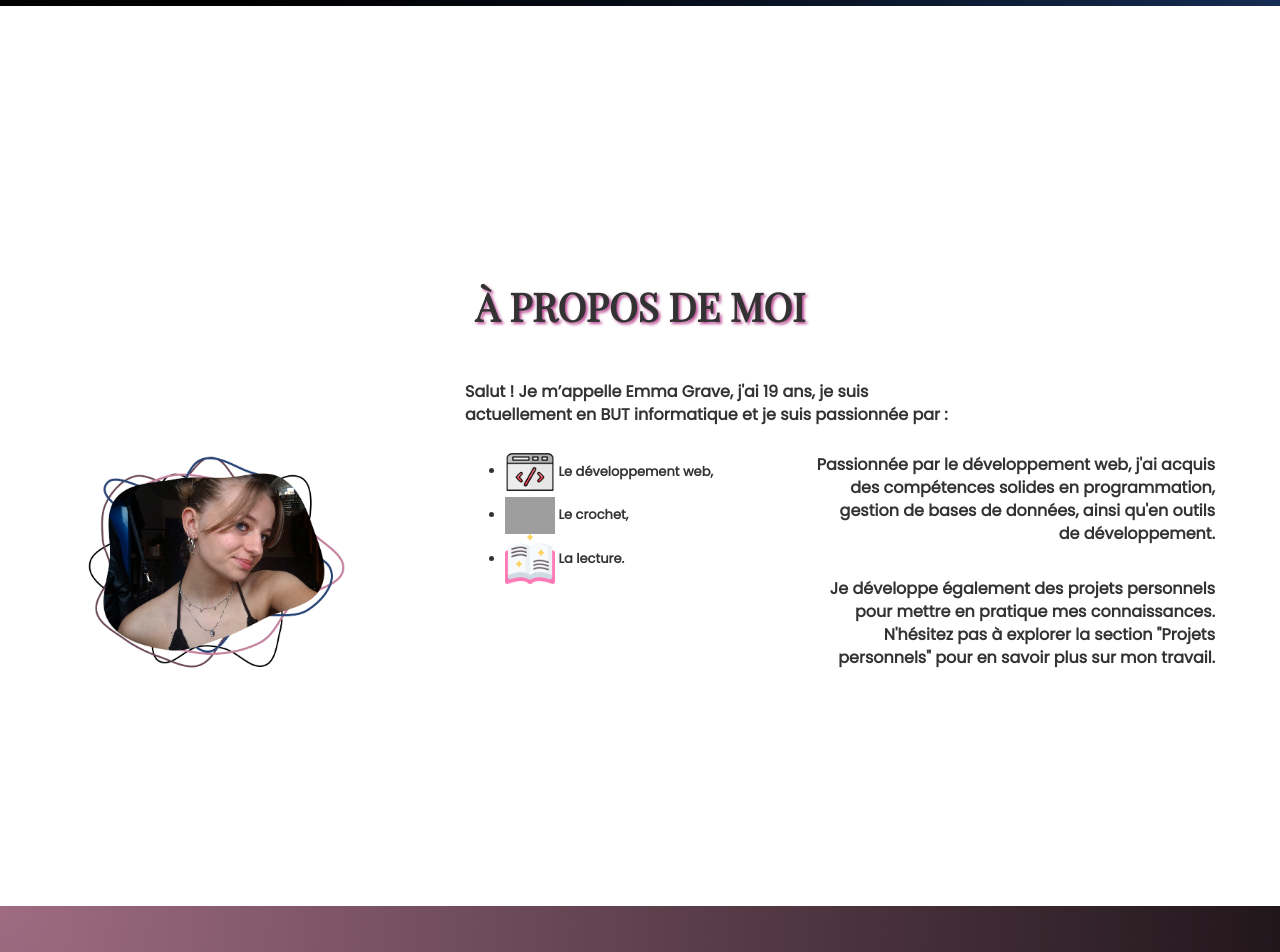
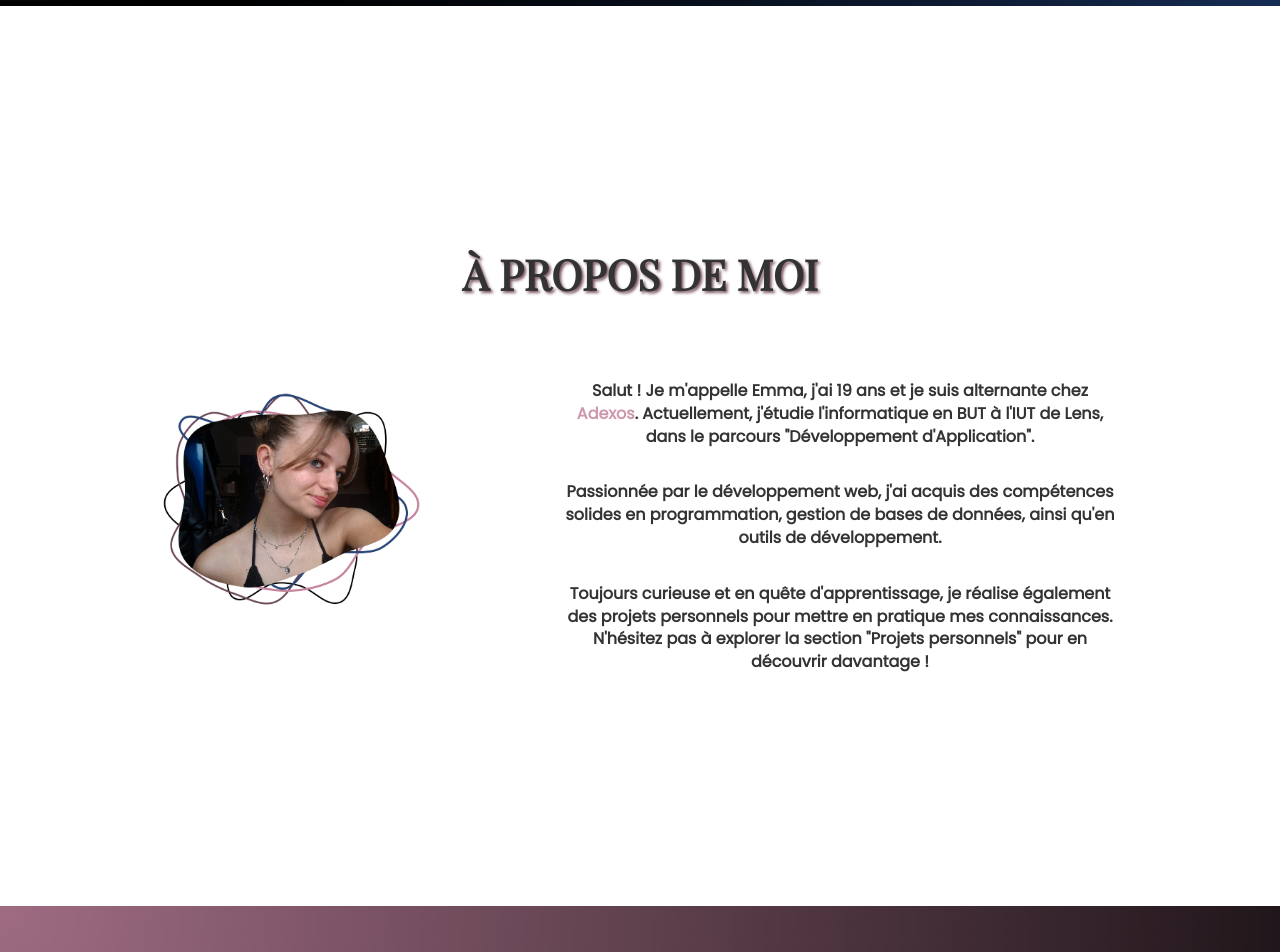
Before and after one commit to emmagrave/emmagrave.github.io, a Jekyll site: the page built from index.md, in a window 1280 px wide. Shown: the part 894-1846 px from the top of the page. Built offline with Jekyll 4.4.1, drawn with Linux system fonts in a browser that asks for light colours; grey boxes are pictures that could not be loaded.

Commit message:
update about section

```diff
--- a/_includes/about.html
+++ b/_includes/about.html
@@ -7,21 +7,17 @@
                 <img src="/img/moi.png" width="300px">
             </div>
             <div class="parts">
-                <div class="part1">
-                    <p id="about-text1">Salut ! Je m’appelle Emma Grave, j'ai 19 ans, je suis actuellement en BUT informatique et je suis passionnée par :</p>
-                    <div class="passions">
-                        <ul>
-                            <li><img src="/img/coding.png" width="50px" alt="coding" id="l1"> Le développement web,</li>
-                            <li><img src="/img/knitting-needles.png" width="50px" alt="crochet" id="l2"> Le crochet,</li>
-                            <li><img src="/img/open-book.png" width="50px" alt="lecture" id="l3"> La lecture.</li>
-                        </ul>
-                    </div>
-                </div>
-                <div class="part2">
-                    <p id="about-text2">Passionnée par le développement web, j'ai acquis des compétences solides en programmation, gestion de bases de données, ainsi qu'en outils de développement.</p>
-                    <br>
-                    <p id="about-text3">Je développe également des projets personnels pour mettre en pratique mes connaissances. N'hésitez pas à explorer la section "Projets personnels" pour en savoir plus sur mon travail.</p>
-                </div>
+                <p>Salut ! Je m'appelle Emma, j'ai 19 ans et je suis alternante chez <a href="https://www.adexos.fr/" style="color: rgb(194, 125, 154, 0.8)">Adexos</a>.
+                    Actuellement, j'étudie l'informatique en BUT à l'IUT de Lens, dans le parcours "Développement
+                    d'Application".
+                </p>
+                <br>
+                <p>Passionnée par le développement web, j'ai acquis des compétences solides en programmation, gestion
+                    de bases de données, ainsi qu'en outils de développement.</p>
+                <br>
+                <p>Toujours curieuse et en quête d'apprentissage, je réalise également des projets
+                    personnels pour mettre en pratique mes connaissances. N'hésitez pas à explorer la section "Projets
+                    personnels" pour en découvrir davantage !</p>
             </div>
         </div>
     </div>
--- a/css/landing-page.css
+++ b/css/landing-page.css
@@ -98,7 +98,7 @@ h6 {
 }
 
 .navbar-default {
-    background-color: #0a1e3f;
+    background-color: #070f1c;
 }
 
 .navbar-default .navbar-nav > li > a {
@@ -406,7 +406,7 @@ h6 {
 
 #skills h2 {
     font-size: 3em;
-    text-shadow: 2px 2px 3px rgba(171,29,121,0.8);
+    text-shadow: 2px 2px 3px rgb(122, 83, 100);
     text-align: center;
 }
 
@@ -474,7 +474,7 @@ h6 {
 .skill-name {
     font-weight: bold;
     display: inline-block;
-    width: 100px;
+    width: 150px;
     color: black;
 }
 
@@ -489,7 +489,7 @@ h6 {
 
 .progress-bar {
     height: 100%;
-    background-color: #cdc1bd;
+    background-color: rgb(194, 125, 154, 0.8);
     width: 0;
     border-radius: 5px;
     transition: width 1s ease;
@@ -520,7 +520,7 @@ h6 {
     align-items: center;
     padding: 15px 25px;
     background-color: #0a1e3f;
-    color: #f2a7c7;
+    color: white;
     text-decoration: none;
     font-size: 10px;
     border-radius: 10px;
@@ -671,71 +671,38 @@ body.blurred {
 }
 
 #about h2 {
-    margin-top: 150px;
     font-size: 3em;
     padding: 3px;
-    text-shadow: 2px 2px 3px rgba(171,29,121,0.8);
+    text-shadow: 2px 2px 3px rgb(122, 83, 100);
 }
 
 #about .row {
-    font-size: 13px;
     width: 100%;
 }
 
 .about {
     display: grid;
-    grid-template-columns: 0px 1fr;
+    grid-template-columns: 1fr 700px;
 }
 
 .about .image-about {
-    top: 100px;
-    position: relative;
-    left: 50px;
+    justify-content: center;
+    align-items: center;
+    display: flex;
 }
 
-.about parts {
-    display: flex;
-    grid-column: 2;
-}
-
-#about .part1 {
-    position: relative;
-    width: 490px;
-    left: 450px;
-    top: 40px;
-    text-align: left;
-}
-
-#about .part1 p {
-    font-size: 16px;
-    margin-bottom: 20px;
-}
-
-#about .part2 {
-    position: relative;
-    width: 400px;
-    left: 800px;
-    top: -100px;
-    text-align: right;
+.about .parts {
+    margin-right: 150px;
+    margin-top: 70px;
     font-size: 16px;
 }
 
-#about a {
-    position: relative;
-    top: -100px;
-    color: #f2a7c7;
-    background-color: #0a1e3f;
-}
-
-#about a:hover {
-    transform: scale(1.2);
-}
 
 @media (max-width: 768px) {
     #about {
-        flex-direction: column; /* Assure que tout reste empilé verticalement */
-        height: auto; /* Permet à la section de s'adapter à la taille du contenu */
-        padding: 20px; /* Ajoute de l'espace autour pour plus de lisibilité */
+        flex-direction: column;
+        height: auto;
+        padding: 20px;
         overflow-x: hidden;
     }
 
@@ -756,11 +723,13 @@ body.blurred {
         margin-bottom: 20px;
     }
 
-    #about .part1, #about .part2 {
-        width: 100%; /* Utilise toute la largeur disponible */
-        text-align: center; /* Centre le texte pour un affichage uniforme */
+    #about .parts {
+        width: 90%;
+        text-align: center;
         top: 0px;
-        left: 0px;
+        left: 20px;
+        position: relative;
+        margin-top: 20px;
     }
 }
 
@@ -779,7 +748,7 @@ body.blurred {
 
 #projects h2 {
     font-size: 3em;
-    text-shadow: 2px 2px 3px rgba(171,29,121,0.8);
+    text-shadow: 2px 2px 3px rgb(122, 83, 100);
     width: 800px;
     color: white;
     padding-left: 400px;
@@ -1315,7 +1284,7 @@ body.blurred {
     margin-top: 100px;
     margin-bottom: 50px;
     font-size: 3em;
-    text-shadow: 2px 2px 3px rgba(171,29,121,0.8);
+    text-shadow: 2px 2px 3px rgb(122, 83, 100);
 }
 
 .banner .col {
@@ -1364,7 +1333,7 @@ body.blurred {
 
 #contact-form button {
     background-color: #0a1e3f;
-    color: #f2a7c7;
+    color: white;
     padding: 0.75rem;
     font-size: 1rem;
     border: none;
@@ -1406,7 +1375,7 @@ body.blurred {
 
 footer {
     padding: 50px 0;
-    background-color: #0a1e3f;
+    background-color: #070f1c;
     color: white;
 }
 
```
